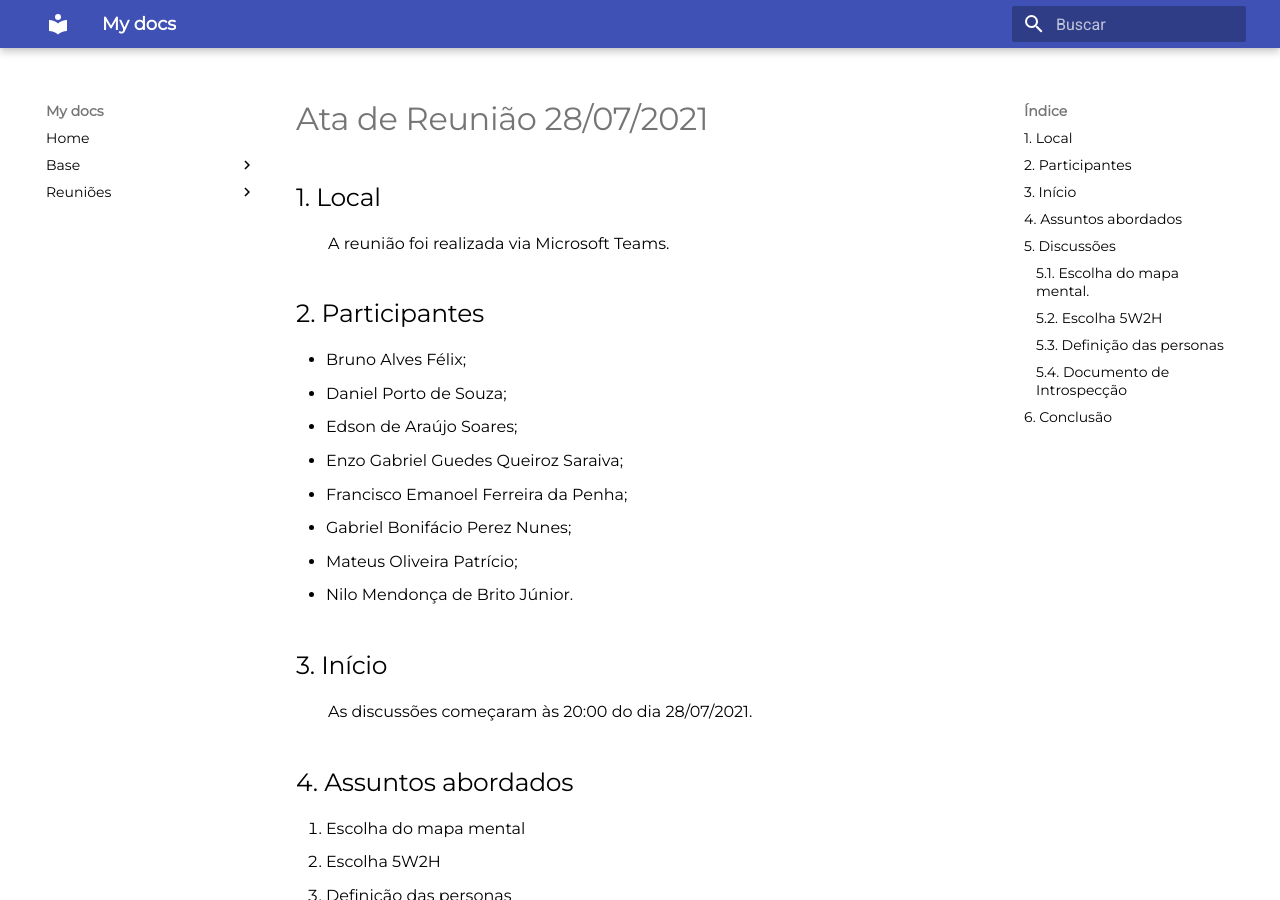
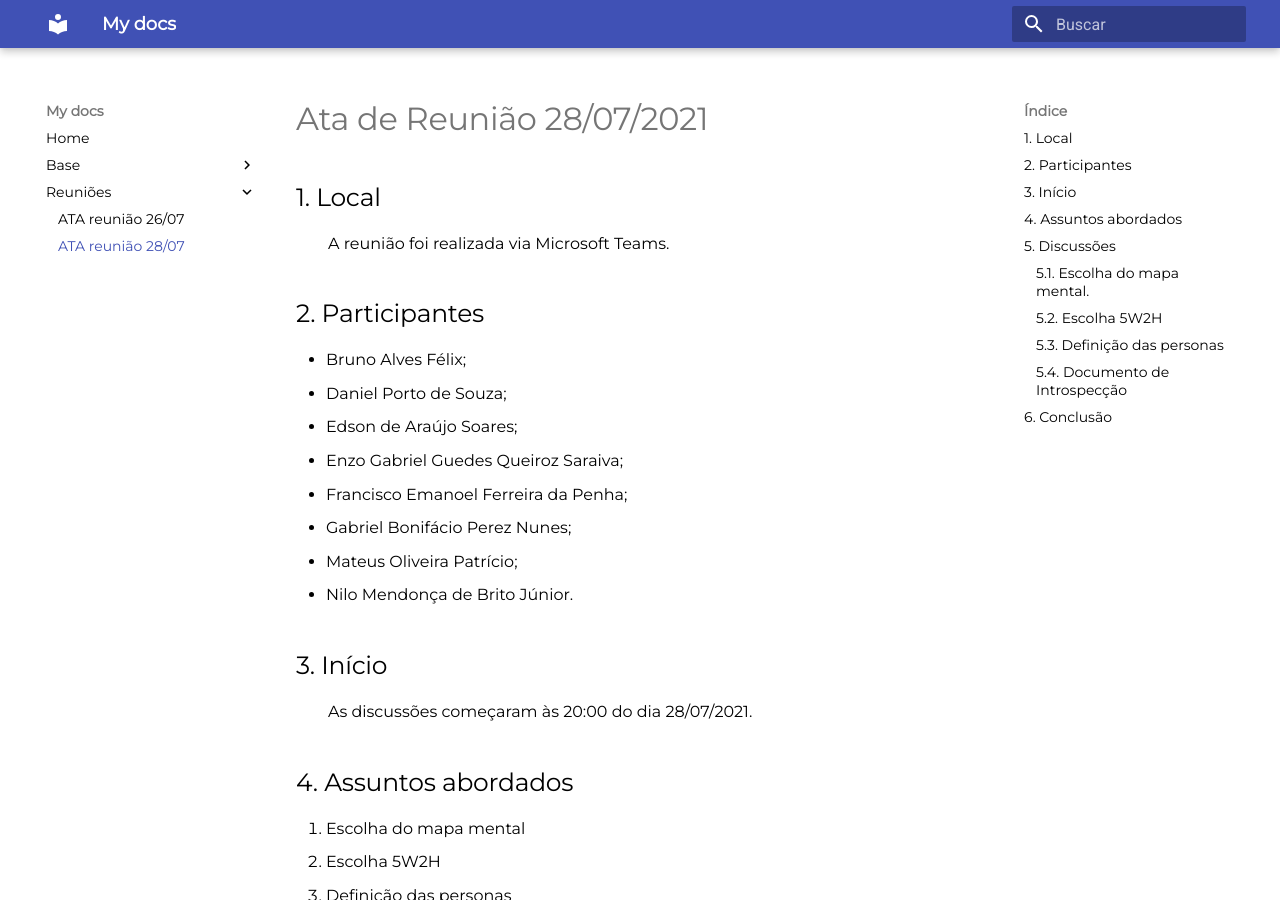
Before and after one commit to UnBArqDsw2021-1/2021.1_G6_Curumim, an MkDocs documentation site: the page built from docs/reunioes/r1-ata-28-07.md, in a window 1280 px wide and 900 px high. Built offline with MkDocs 1.6.1 and Material for MkDocs 9.7.7, drawn with Linux system fonts in a browser that asks for light colours.

Commit message:
Adicionando ata-28/07 no nav bar

```diff
--- a/mkdocs.yml
+++ b/mkdocs.yml
@@ -29,3 +29,4 @@ nav:
                         - Metodologia: base/metodologia/metodologia.md
         - Reuniões:
                 - ATA reunião 26/07: reunioes/r1-ata-26-07.md
+                - ATA reunião 28/07: reunioes/r1-ata-28-07.md
```
